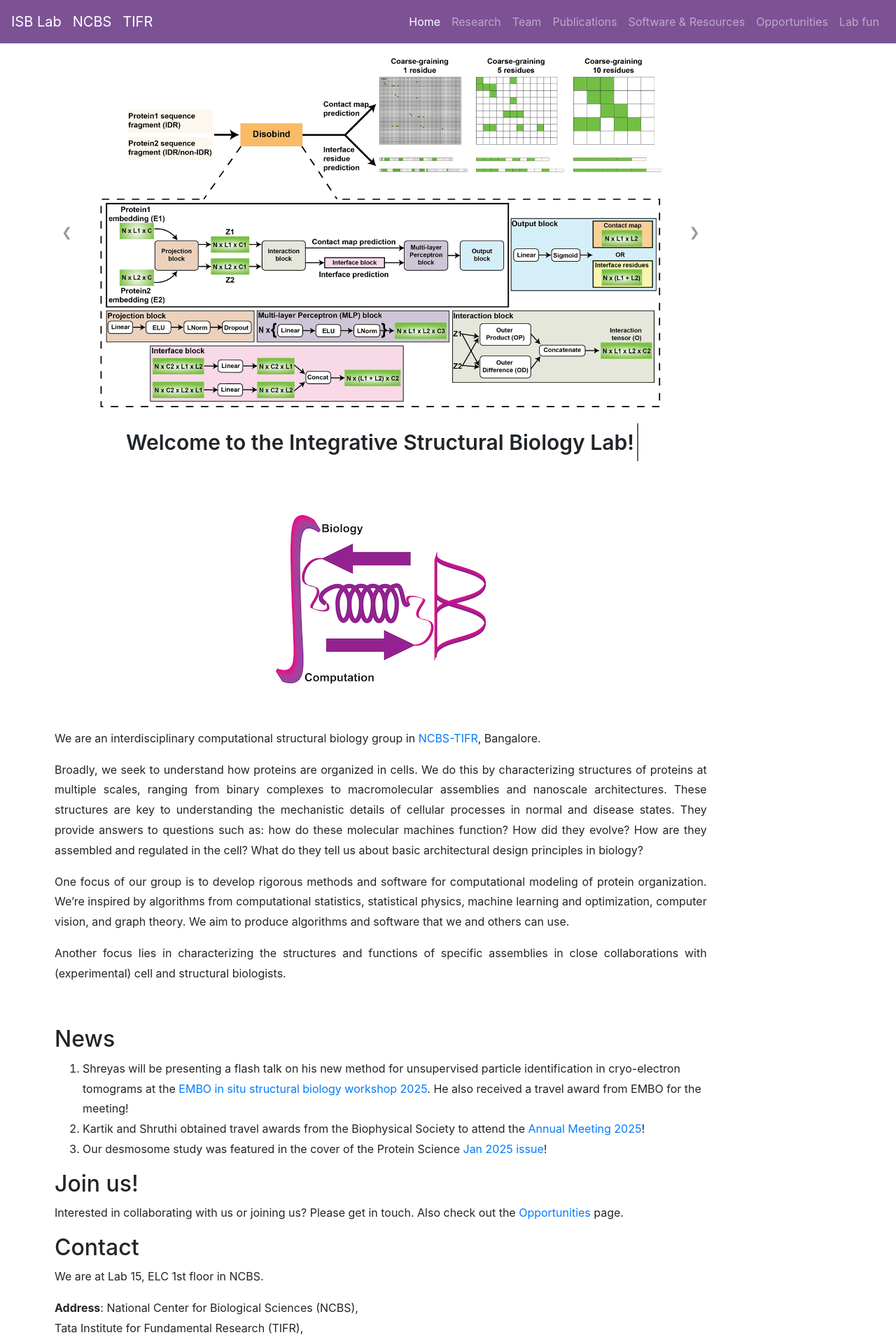
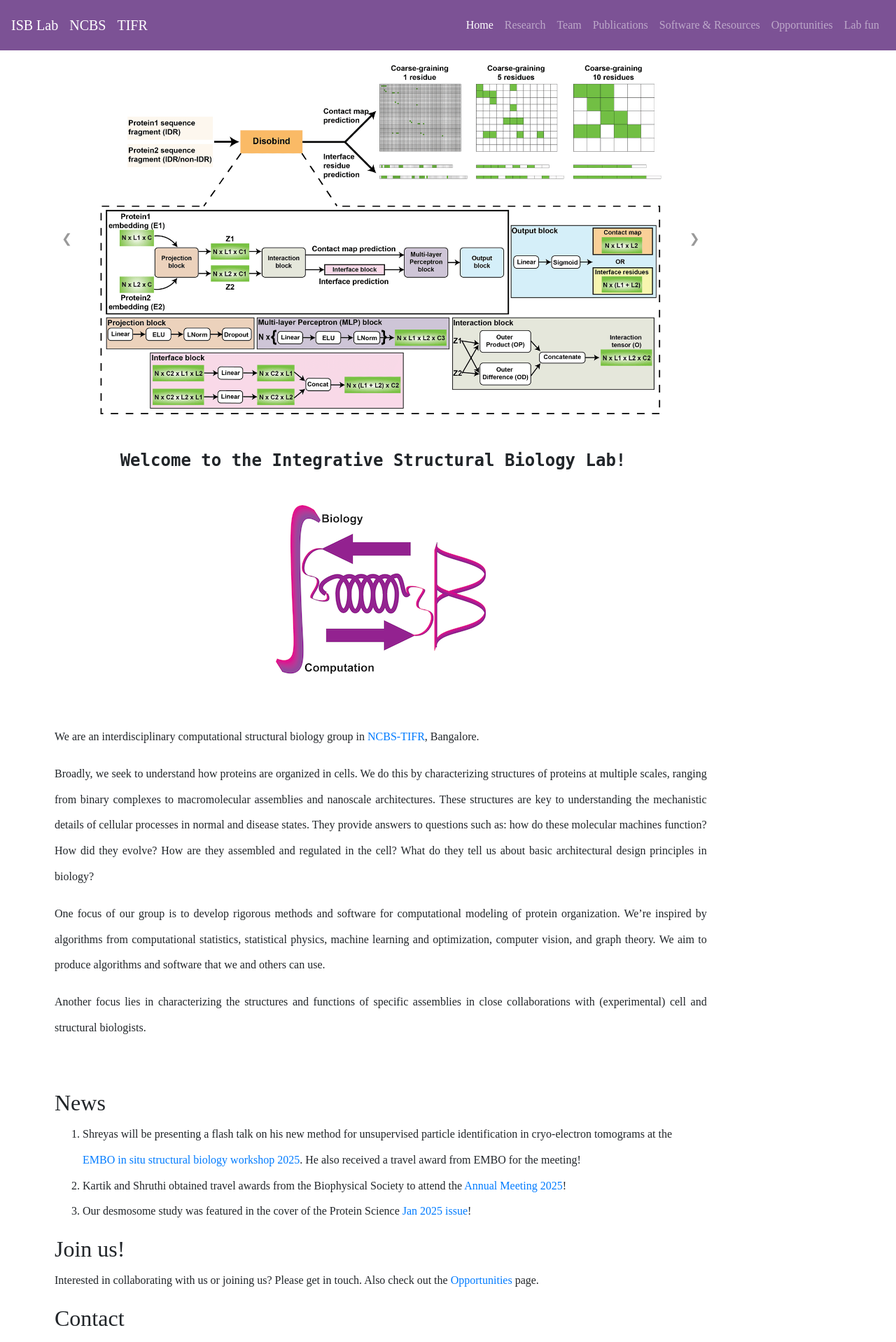
Before and after one commit to isblab/website, a Jekyll site: the page built from index.md, in a window 1280 px wide. Shown: the top 1918 px of the page at 70% size. Built offline with Jekyll 4.4.1, drawn with Linux system fonts in a browser that asks for light colours.

Commit message:
fixed welcome message

```diff
--- a/_includes/footer.html
+++ b/_includes/footer.html
@@ -12,5 +12,6 @@
     <script src="/static/js/bootstrap.min.js"></script>
     <script src="/static/js/parallax.min.js"></script>
     <script src="/static/js/custom_slider.js"></script>
+    <script src="/static/js/type_writer.js"></script>
   </body>
 </html>
--- a/index.md
+++ b/index.md
@@ -5,7 +5,7 @@
 ---
 
 <div style="text-align: center;">
-  <p class="cursor typewriter-animation" >Welcome to the Integrative Structural Biology Lab!</p>
+  <div id = "typed" class = "typed" style="text-align: center"></div>
 </div>
 
 ![ISB lab logo](static/img/logos/isblabLogo.png){:style="display: block; margin-left: auto; margin-right: auto; max-height=20%; max-width=20%"}
--- a/static/css/custom.css
+++ b/static/css/custom.css
@@ -122,13 +122,13 @@
 }
 */
 
-@import url('https://fonts.googleapis.com/css2?family=Inter:ital,opsz,wght@0,14..32,100..900;1,14..32,100..900&display=swap');
+@import url('https://fonts.googleapis.com/css2?family=Montserrat:ital,wght@0,100..900;1,100..900&display=swap');
+/* @import url('https://fonts.googleapis.com/css2?family=Inter:ital,opsz,wght@0,14..32,100..900;1,14..32,100..900&display=swap'); */
 
 body {
-  font-family: Inter;
-  line-height: 1.8; /* Sets line height to 1.8 times the font size */
+  font-family: Montserrat;
+  line-height: 2.3; /* Sets line height to 1.8 times the font size */
 }
-
 
 .carousel {
   position: relative;
@@ -198,37 +198,33 @@
   padding: 10px;
   cursor: pointer;
   font-size: 18px;
-  transition: background 0.2s;
+  /* transition: background 0.2s; */
 }
 
 .control-btn:hover {
   background: rgba(0, 0, 0, 0.5);
 }
 
-/* Cursor */
-.cursor{
-    position: relative;
-    width: 24em;
-    margin: 50px auto;
-    border-right: 2px solid rgba(255,255,255,.75);
-    font-size: 30px;
-    font-weight: 600;
+/* Typewriter */
+.typed {
+    line-height: 35px;
+    padding: 5%;
+    width: 100%;
+    font-size: 150%;
+    font-weight: 600  ;
     text-align: center;
-    white-space: nowrap;
-    overflow: hidden;
-    transform: translateY(-50%);
+    font-family: "Monospace";
+    vertical-align: text-bottom;
 }
-/* Animation */
-.typewriter-animation {
-  animation:
-    typewriter 3s steps(50) 1s 1 normal both,
-    blinkingCursor 0.5s steps(50) 10 normal;
+
+.typed::after{
+    content: "|";
+    font-size: 150%;
+    line-height: 30px;
+    animation: blink .75s step-end infinite;
 }
-@keyframes typewriter {
-  from { width: 0; }
-  to { width: 79%; }
+
+@keyframes blink {
+    from, to { color: transparent }
+    50% { color: rgba(0, 0, 0, 0.2) }
 }
-@keyframes blinkingCursor{
-  from { border-right-color: rgba(0,0,0,.75); }
-  to { border-right-color: transparent; }
-}
--- /dev/null
+++ b/static/js/type_writer.js
@@ -0,0 +1,19 @@
+// Typewriter effect for the welcome message
+let textLength = 0;
+let text = 'Welcome to the Integrative Structural Biology Lab!';
+
+function type() {
+    let textChar = text.charAt(textLength++);
+    let paragraph = document.getElementById("typed");
+    let charElement = document.createTextNode(textChar);
+    paragraph.appendChild(charElement);
+    if(textLength < text.length+1) {
+        setTimeout('type()', 50);
+    } else {
+        text = '';
+    }
+}
+
+document.addEventListener("DOMContentLoaded", function() {
+    type();
+});
```
